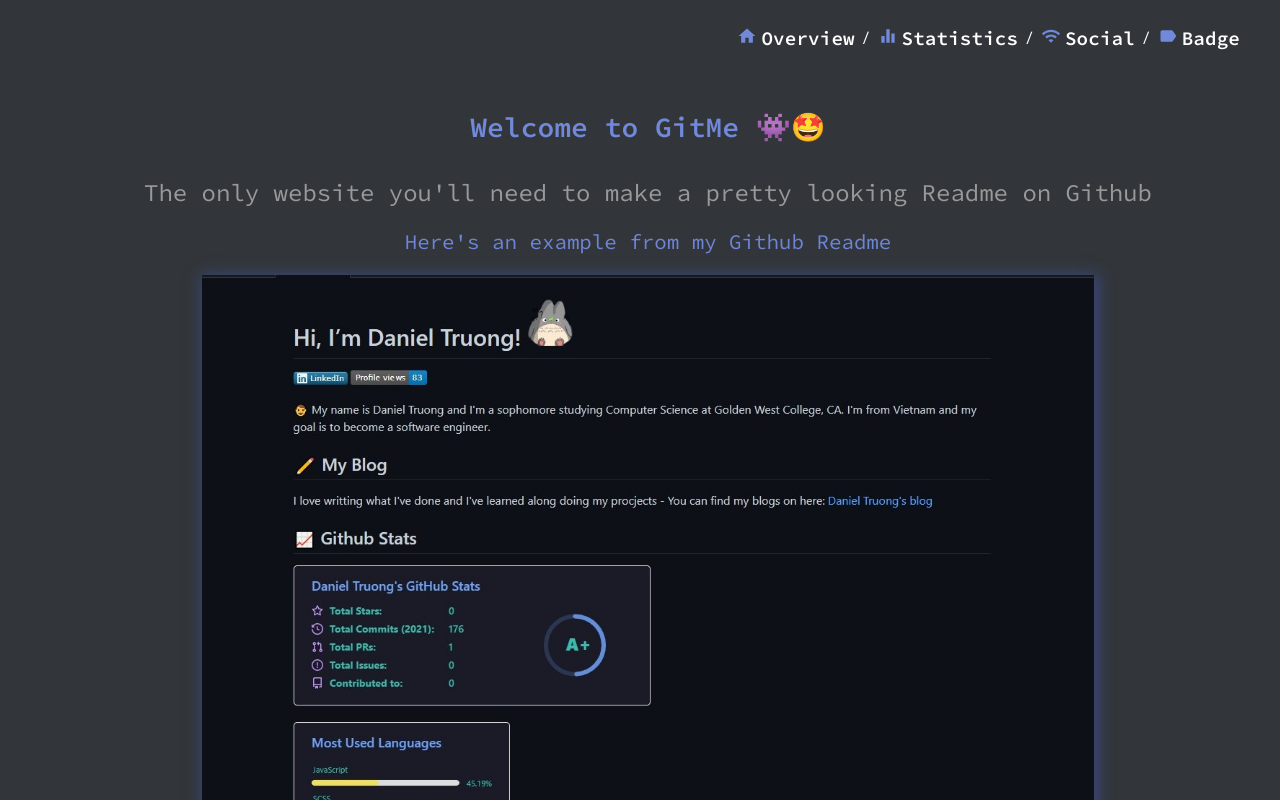
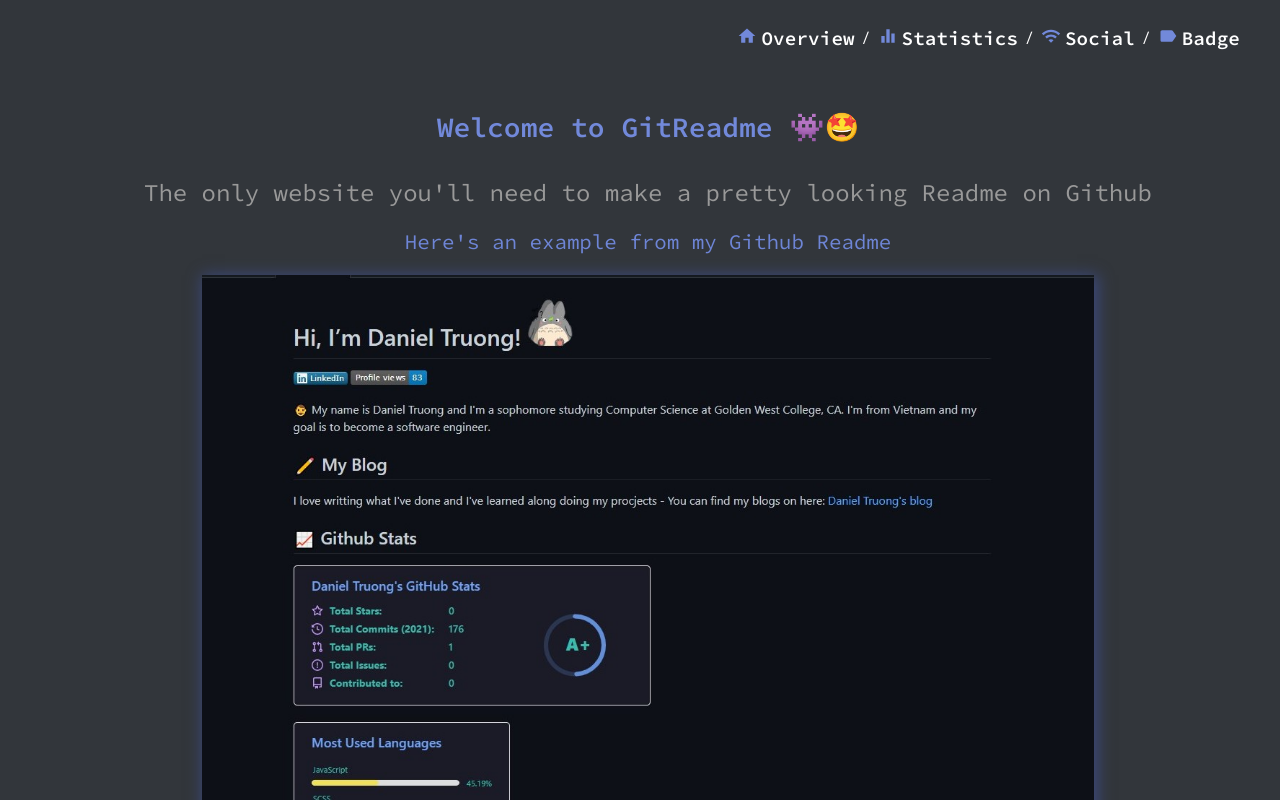
Before and after one commit to anhduy1202/Git-Readme, a React (Create React App) app: page / in a window 1280 px wide. Shown: the top 800 px of the page. Built offline with nearby package versions, Linux system fonts and the light colour scheme.

Commit message:
Update Home.jsx

```diff
--- a/src/Component/Home.jsx
+++ b/src/Component/Home.jsx
@@ -3,7 +3,7 @@
 const Home = (props) => {
     return (
         <main className="home-container">
-            <header>  Welcome to GitMe 👾🤩  </header>
+            <header>  Welcome to GitReadme 👾🤩  </header>
             <section className="home-subheader">
                 The only website you'll need to make a pretty looking Readme on Github
             </section>
```
